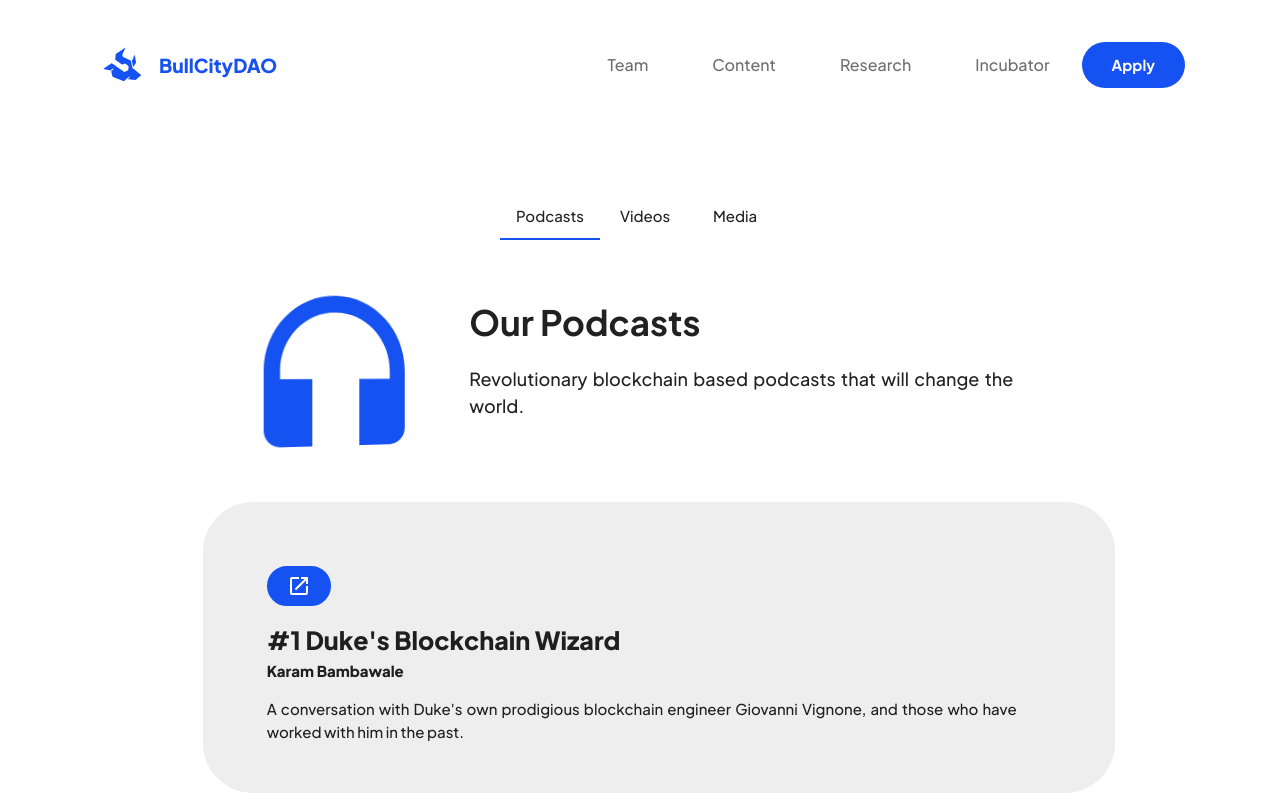
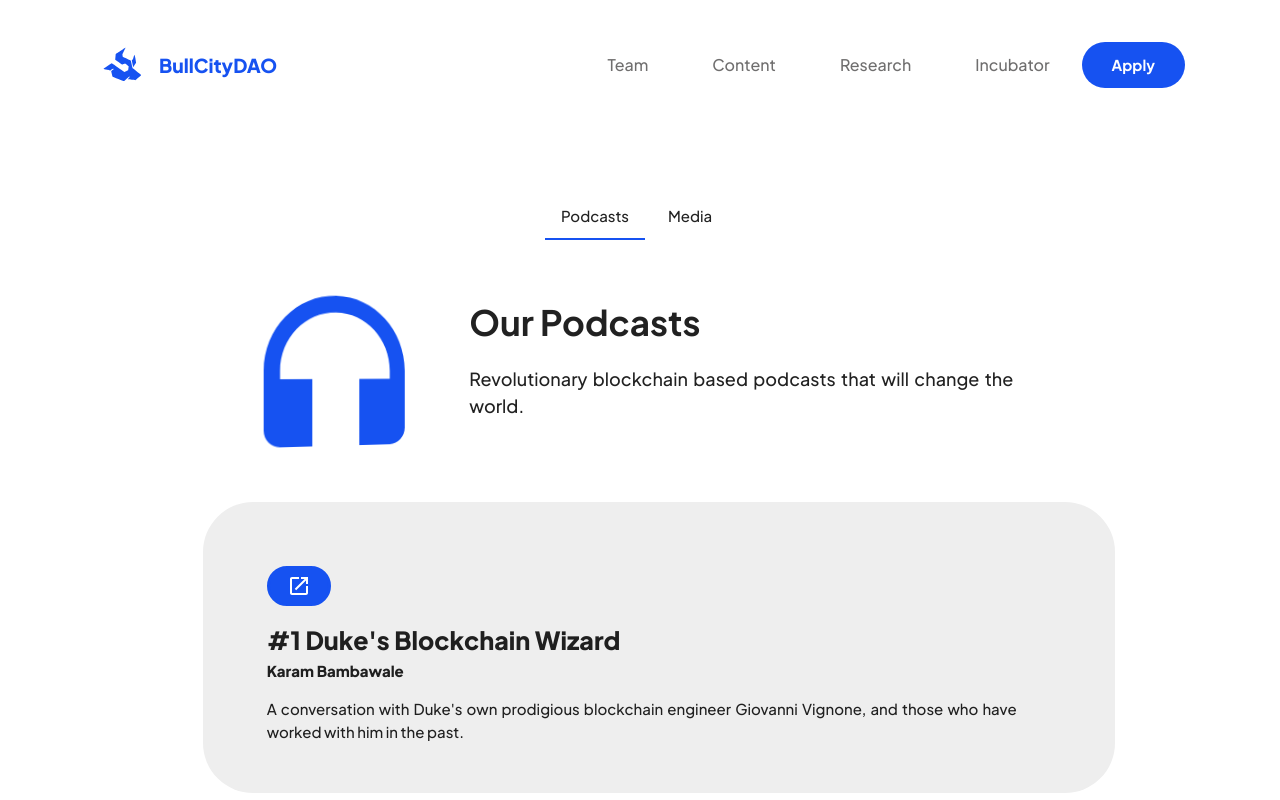
Before and after one commit to bharat-krishnan/bull-city-dao, a React (Create React App) app: page /content in a window 1280 px wide. Built offline with nearby package versions, Linux system fonts and the light colour scheme.

Commit message:
Removed content tab
bc tiktok videos got deleted

```diff
--- a/src/Components/Tabs/TabNav.js
+++ b/src/Components/Tabs/TabNav.js
@@ -1,8 +1,8 @@
-import React from 'react'
+import React from 'react';
 import Tabs from '@mui/material/Tabs';
-import Box from '@mui/material/Box'
+import Box from '@mui/material/Box';
 import Tab from '@mui/material/Tab';
-import TabPanel from './TabPanel'
+import TabPanel from './TabPanel';
 
 function a11yProps(index) {
   return {
@@ -11,50 +11,29 @@ function a11yProps(index) {
   };
 }
 
-  const TabNav = ({podcasts, videos, media}) => { // Include media as a prop here
+const TabNav = ({podcasts, media}) => { // Removed videos from the props
   const [value, setValue] = React.useState(0);
 
   const handleChange = (event, newValue) => {
     setValue(newValue);
   };
 
-    return(
+  return (
     <div>
       <Box sx={{ width: '100%' }}>
-                <Tabs
-                    textColor = '#EEE' indicatorColor = 'secondary' centered value={value} onChange={handleChange} aria-label="basic tabs example">
-                    <Tab sx =
-                    {{ fontSize: '15px',
-                        textDecoration: "none",
-                        textTransform: "none",}}
-                    label="Podcasts" {...a11yProps(0)} />
-
-                    <Tab
-                    sx =
-                    {{ fontSize: '15px',
-                        textDecoration: "none",
-                        textTransform: "none",}}
-                    label="Videos" {...a11yProps(1)} />
-
-                    <Tab
-                    sx =
-                    {{ fontSize: '15px',
-                        textDecoration: "none",
-                        textTransform: "none",}}
-                    label="Media" {...a11yProps(2)} />
+        <Tabs textColor='#EEE' indicatorColor='secondary' centered value={value} onChange={handleChange} aria-label="basic tabs example">
+          <Tab sx={{ fontSize: '15px', textDecoration: "none", textTransform: "none",}} label="Podcasts" {...a11yProps(0)} />
+          <Tab sx={{ fontSize: '15px', textDecoration: "none", textTransform: "none",}} label="Media" {...a11yProps(1)} />
         </Tabs>
         <TabPanel value={value} index={0}>
           {podcasts}
         </TabPanel>
         <TabPanel value={value} index={1}>
-                    {videos}
-                </TabPanel>
-                <TabPanel value={value} index={2}>
           {media}
         </TabPanel>
       </Box>
     </div>
-    )
+  );
 }
 
-export default TabNav
+export default TabNav;
```
Lines whose indentation alone changed are shown as unchanged.
